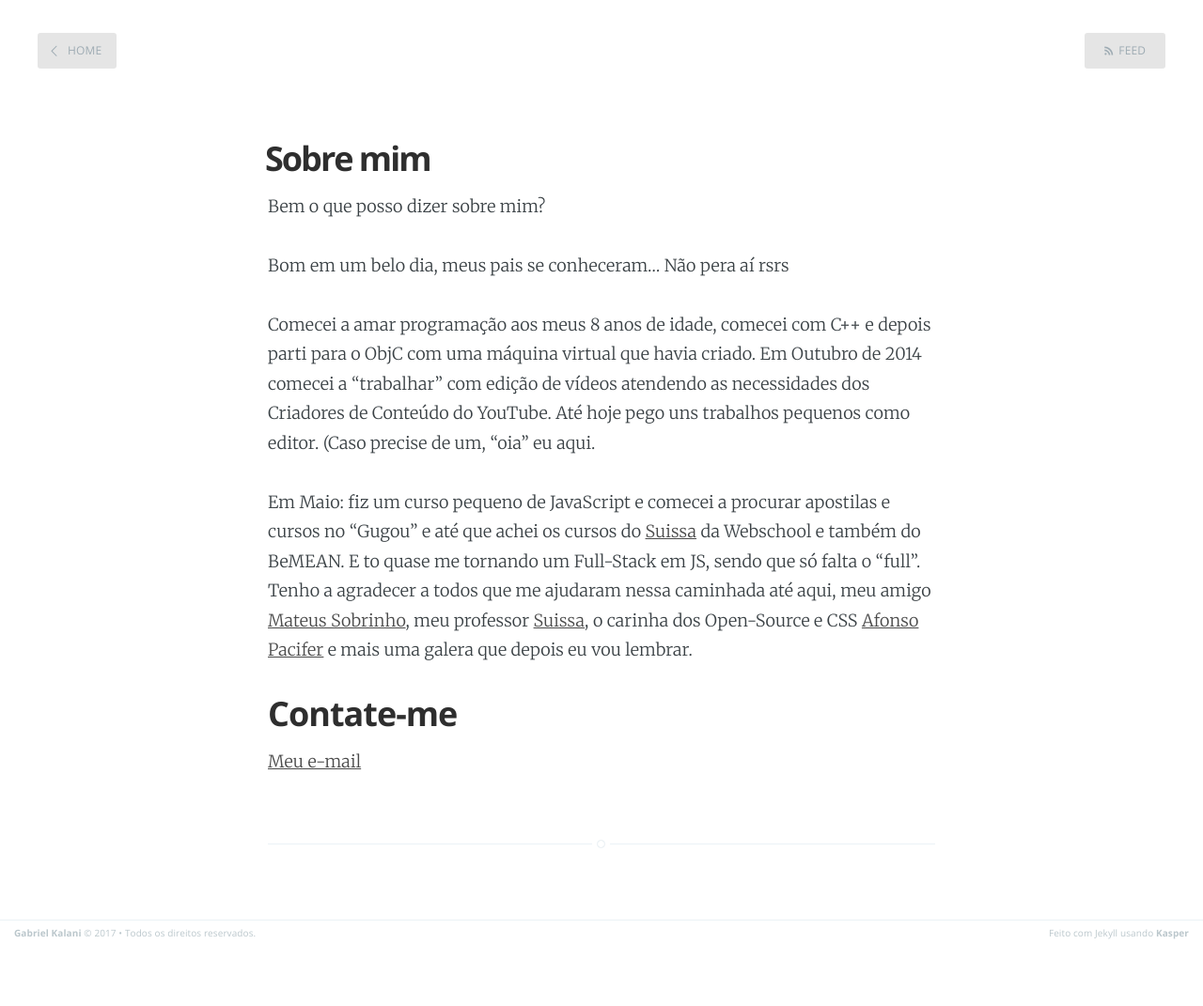
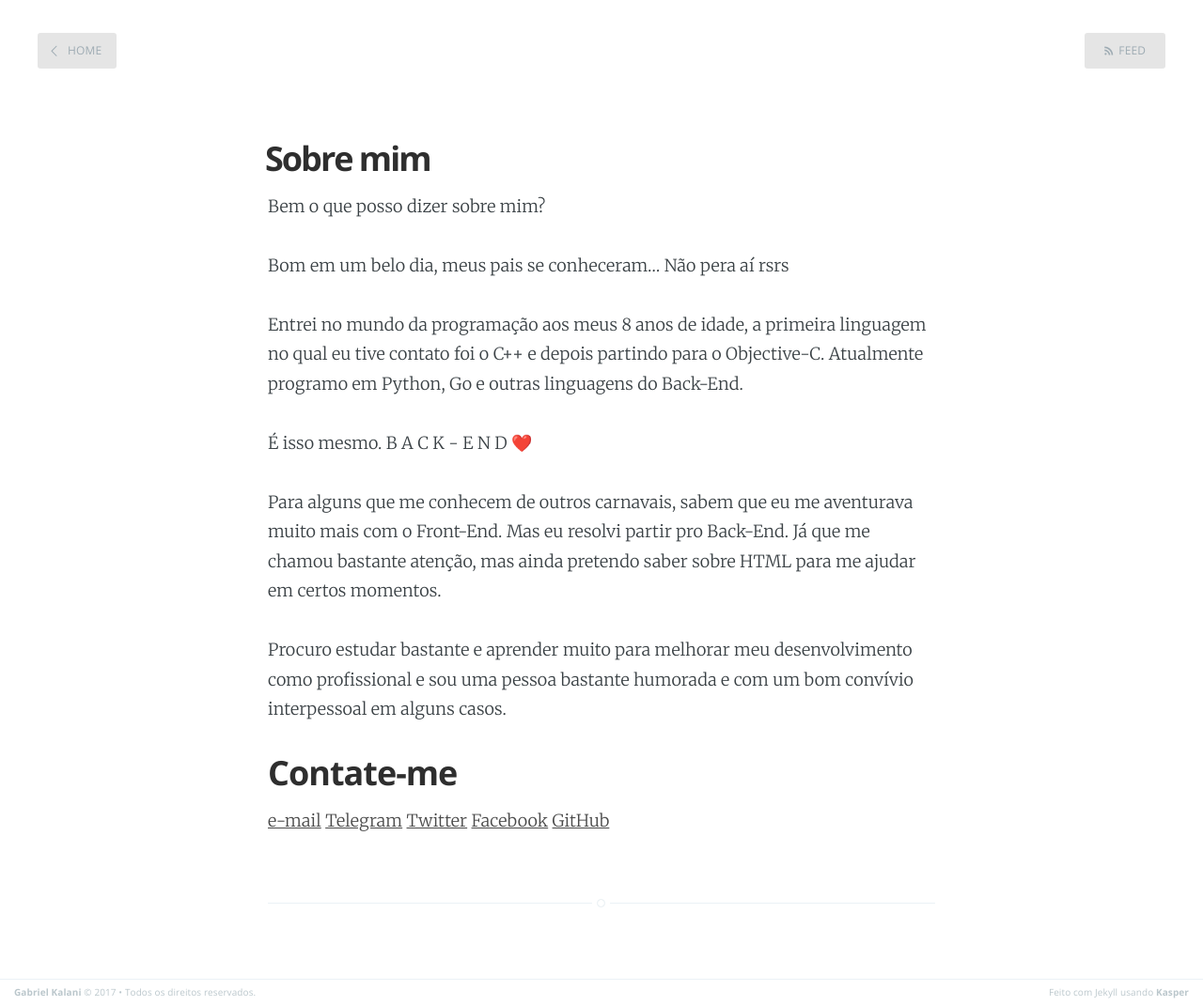
Before and after one commit to gkal19/blog, a Jekyll site: the page built from about.md, in a window 1280 px wide. Shown: the whole page at 94% size. Built offline with Jekyll 4.4.1, drawn with Linux system fonts in a browser that asks for light colours; nearby versions of some CDN libraries; emoji names are drawn with the system emoji font; comment, search, counter and statistics services are not loaded; before the commit the page ends 1008 px from its top, so only the background shows below that.

Commit message:
Atualizando /about

```diff
--- a/about.md
+++ b/about.md
@@ -7,11 +7,19 @@ Bem o que posso dizer sobre mim?
 
 Bom em um belo dia, meus pais se conheceram... Não pera aí rsrs
 
-Comecei a amar programação aos meus 8 anos de idade, comecei com C++ e depois parti para o ObjC com uma máquina virtual que havia criado.
-Em Outubro de 2014 comecei a "trabalhar" com edição de vídeos atendendo as necessidades dos Criadores de Conteúdo do YouTube. Até hoje pego uns trabalhos pequenos como editor. (Caso precise de um, "oia" eu aqui.
+Entrei no mundo da programação aos meus 8 anos de idade, a primeira linguagem no qual eu tive contato foi o C++ e depois partindo para o Objective-C.
+Atualmente programo em Python, Go e outras linguagens do Back-End.
 
-Em Maio: fiz um curso pequeno de JavaScript e comecei a procurar apostilas e cursos no "Gugou" e até que achei os cursos do [Suissa](https://github.com/suissa) da Webschool e também do BeMEAN. E to quase me tornando um Full-Stack em JS, sendo que só falta o "full". Tenho a agradecer a todos que me ajudaram nessa caminhada até aqui, meu amigo [Mateus Sobrinho](https://github.com/chocsx), meu professor [Suissa](https://github.com/suissa), o carinha dos Open-Source e CSS [Afonso Pacifer](https://github.com/afonsopacifer) e mais uma galera que depois eu vou lembrar.
+É isso mesmo. B A C K - E N D :heart:
+
+Para alguns que me conhecem de outros carnavais, sabem que eu me aventurava muito mais com o Front-End. Mas eu resolvi partir pro Back-End. Já que me chamou bastante atenção, mas ainda pretendo saber sobre HTML para me ajudar em certos momentos.
+
+Procuro estudar bastante e aprender muito para melhorar meu desenvolvimento como profissional e sou uma pessoa bastante humorada e com um bom convívio interpessoal em alguns casos.
 
 ## Contate-me
 
-[Meu e-mail](mailto:gabrielsilva1956@gmail.com)
+[e-mail](mailto:gabrielsilva1956@gmail.com)
+[Telegram](https://t.me/ogabriel)
+[Twitter](https://twitter.com/gkal19)
+[Facebook](https://facebook.com/gkal19)
+[GitHub](https://github.com/gkal19)
```
